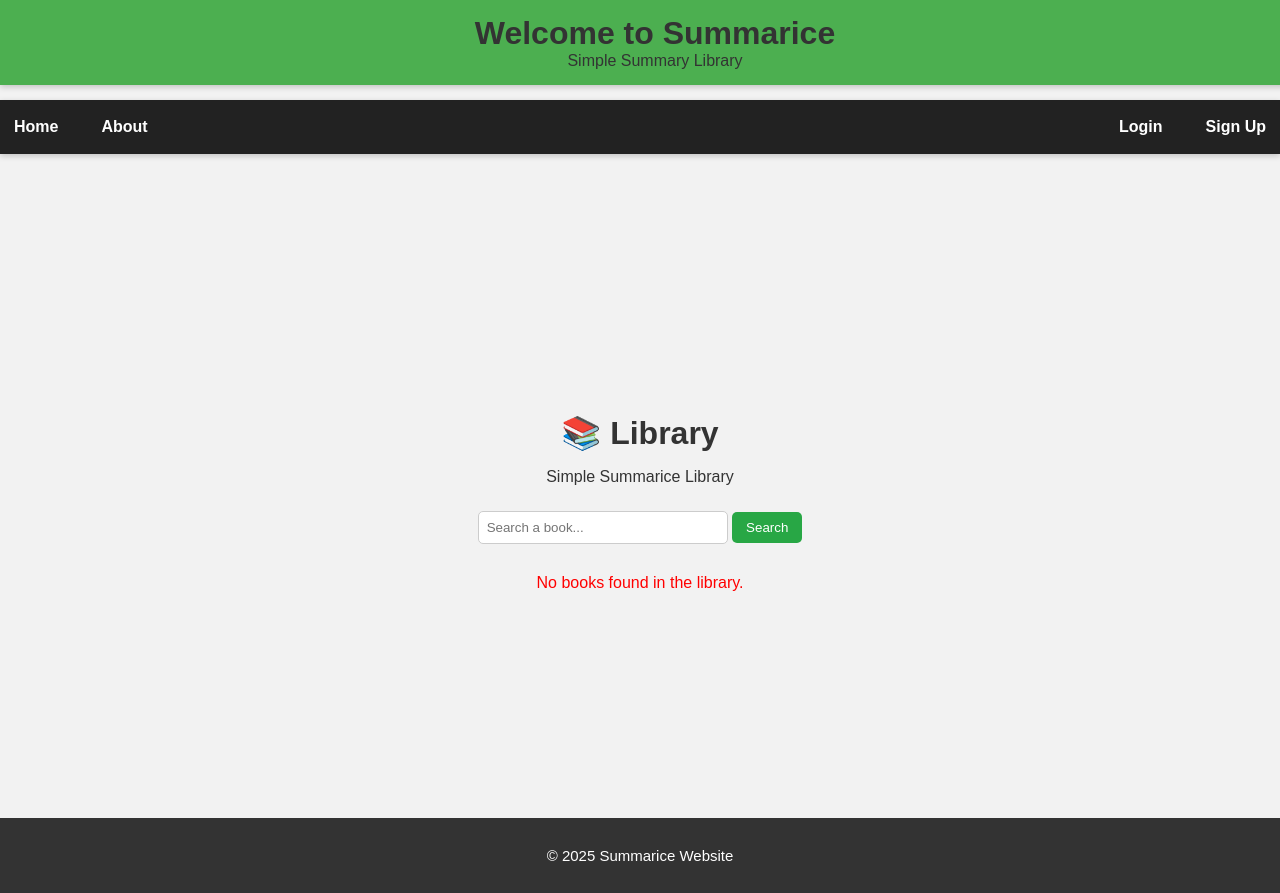
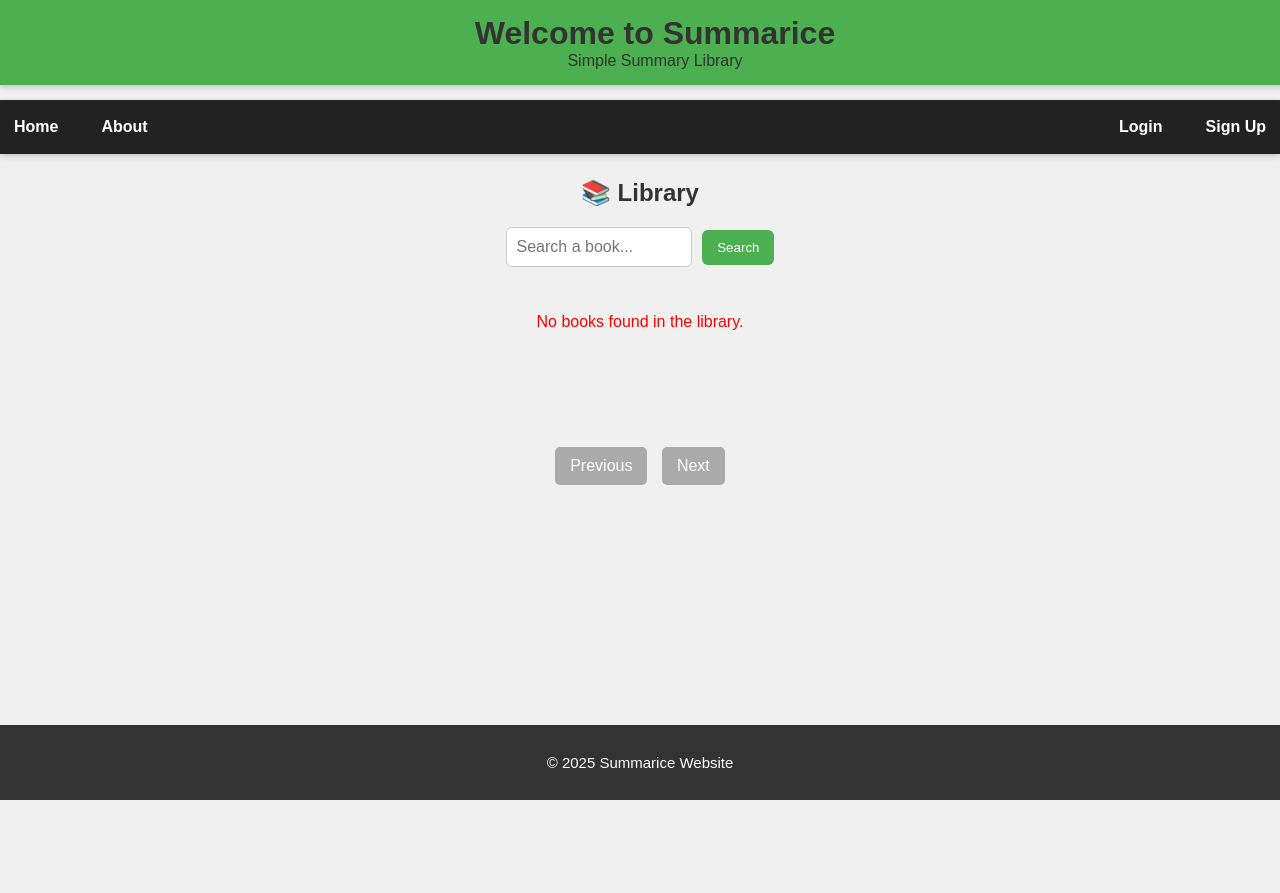
Before and after one commit to GHav1/summarice, a PHP site: page /book_library.php in a window 1280 px wide. After the commit the page ends 800 px from the top, so only its background shows below. Run offline with PHP 8.4, Linux system fonts and the light colour scheme.

Commit message:
Update book_library.php

```diff
--- a/summarice/book_library.php
+++ b/summarice/book_library.php
@@ -1,53 +1,53 @@
-old book_library.php
-
 <?php
 error_reporting(E_ALL);
 ini_set('display_errors', 1);
+session_start();
 
-session_start();
 include 'header.php';
 
-// ✅ Everyone can view
-
+// ✅ Python setup
 $python_path = "D:\\1oneoneone\\Files\\APPS 001\\schoolAppsDL\\Phyton 3\\python.exe";
 $script_path = "C:\\wamp64\\www\\summarice\\library\\book_library.py";
+$command = "\"$python_path\" \"$script_path\"";
 
-$command = "\"$python_path\" \"$script_path\"";
 $output = shell_exec($command . " 2>&1");
 
-// Debug log
-file_put_contents(__DIR__ . "/debug_library.log", "Command:\n$command\n\nOutput:\n$output\n\n", FILE_APPEND);
+// ✅ Log any unexpected issues
+file_put_contents(
+    __DIR__ . "/debug_library.log",
+    "Command:\n$command\n\nOutput:\n$output\n\n",
+    FILE_APPEND
+);
 
 $books = json_decode($output, true);
 if (!is_array($books)) {
     $books = [];
 }
 
-// ✅ Search filter
+// ✅ Search logic
 $search = isset($_GET['search']) ? strtolower(trim($_GET['search'])) : '';
 $filtered_books = [];
 
-if ($search) {
 foreach ($books as $book) {
     if (
+        !$search ||
         (isset($book['title']) && strpos(strtolower($book['title']), $search) !== false) ||
         (isset($book['author']) && strpos(strtolower($book['author']), $search) !== false)
     ) {
         $filtered_books[] = $book;
     }
 }
-} else {
-    $filtered_books = $books;
-}
 
 // ✅ Pagination setup
 $books_per_page = 3;
 $total_books = count($filtered_books);
-$total_pages = max(1, ceil($total_books / $books_per_page));
-$current_page = isset($_GET['page']) ? max(1, intval($_GET['page'])) : 1;
-if ($current_page > $total_pages) $current_page = $total_pages;
+$total_pages = ceil($total_books / $books_per_page);
+$current_page = isset($_GET['page'])
+    ? max(1, min((int)$_GET['page'], $total_pages))
+    : 1;
+
 $start_index = ($current_page - 1) * $books_per_page;
-$display_books = array_slice($filtered_books, $start_index, $books_per_page);
+$paginated_books = array_slice($filtered_books, $start_index, $books_per_page);
 ?>
 
 <!DOCTYPE html>
@@ -57,138 +57,165 @@ $display_books = array_slice($filtered_books, $start_index, $books_per_page);
     <meta name="viewport" content="width=device-width, initial-scale=1.0">
     <title>Library - Summarice</title>
     <link rel="stylesheet" href="styles.css">
+
     <style>
-        body {
-            background-color: #f2f2f2;
-            font-family: Arial, sans-serif;
+        main {
+            padding-top: 40px;
+            padding-bottom: 120px; /* Prevent overlap with fixed footer */
+            max-width: 900px;
+            margin: 0 auto;
         }
-        main {
-            margin-top: 160px; /* ✅ pushes below fixed header/navigation */
-        }
-        .library-header {
-            text-align: center;
-            margin-bottom: 25px;
-        }
-        .library-header h2 {
-            font-size: 2em;
-            color: #333;
-            margin-bottom: 10px;
-        }
+
+        /* Search bar styling */
         .search-container {
             text-align: center;
             margin-bottom: 30px;
+            margin-top: 20px;
         }
-        .search-container input {
-            width: 250px;
-            padding: 8px;
-            border-radius: 5px;
+
+        .search-container form {
+            display: flex;
+            justify-content: center;
+            align-items: center;
+            gap: 10px;
+        }
+
+        .search-container input[type="text"] {
+            width: 60%;
+            max-width: 400px;
+            padding: 10px;
+            border-radius: 6px;
             border: 1px solid #ccc;
+            font-size: 16px;
         }
+
         .search-container button {
-            padding: 8px 14px;
+            padding: 10px 15px;
             border: none;
-            background: #28a745;
-            color: #fff;
-            border-radius: 5px;
+            background: #4CAF50;
+            color: white;
+            border-radius: 6px;
             cursor: pointer;
+            transition: background-color 0.3s ease;
         }
+
         .search-container button:hover {
-            background: #218838;
+            background: #45a049;
         }
+
+        /* Book card layout */
+        .book-list {
+            display: flex;
+            flex-direction: column;
+            gap: 25px;
+            margin-bottom: 100px;
+        }
+
         .book-item {
-            margin: 20px auto;
-            padding: 20px;
-            max-width: 700px;
-            background: #fff;
-            border-radius: 12px;
-            box-shadow: 0 3px 8px rgba(0,0,0,0.1);
+            background: white;
+            border-radius: 10px;
+            padding: 20px 25px;
+            box-shadow: 0 2px 8px rgba(0, 0, 0, 0.1);
+            word-wrap: break-word;
+            text-align: left;
         }
+
         .book-item strong {
-            font-size: 1.2em;
+            font-size: 1.3em;
+            color: #222;
+        }
+
+        .book-item em {
+            color: #555;
+        }
+
+        .book-item p {
             color: #333;
+            line-height: 1.6;
+            margin-top: 12px;
+            white-space: pre-wrap;
         }
-        .book-item em {
-            color: #666;
-        }
+
+        /* Pagination controls */
         .pagination {
             text-align: center;
-            margin: 40px 0;
+            margin-top: 30px;
         }
-        .pagination a, .pagination span {
+
+        .pagination a,
+        .pagination span {
             display: inline-block;
-            padding: 10px 16px;
+            padding: 10px 15px;
+            border-radius: 5px;
             margin: 0 5px;
-            border-radius: 8px;
-            font-weight: bold;
             text-decoration: none;
-            transition: all 0.2s ease-in-out;
+            color: white;
+            background: #4CAF50;
         }
-        .pagination a {
-            background: #28a745;
-            color: white;
-            border: 1px solid #1e7e34;
+
+        .pagination a:hover {
+            background: #45a049;
         }
-        .pagination a:hover {
-            background: #218838;
-        }
-        .pagination span {
-            background: #333;
-            color: #fff;
-            border: 1px solid #111;
+
+        .pagination .disabled {
+            background: #aaa;
+            pointer-events: none;
         }
     </style>
 </head>
+
 <body>
-
     <main>
         <section class="library-section">
+            <h2 style="text-align:center;">📚 Library</h2>
 
-        <!-- ✅ Now properly placed below navigation -->
-        <div class="library-header">
-            <h2>📚 Library</h2>
-            <p>Simple Summarice Library</p>
-        </div>
-
+            <!-- Search Bar -->
             <div class="search-container">
                 <form method="get">
-                <input type="text" name="search" placeholder="Search a book..."
-                       value="<?php echo htmlspecialchars($search); ?>">
+                    <input
+                        type="text"
+                        name="search"
+                        placeholder="Search a book..."
+                        value="<?php echo htmlspecialchars($search); ?>"
+                    >
                     <button type="submit">Search</button>
                 </form>
             </div>
 
+            <!-- Book List -->
             <div class="book-list">
-            <?php if (empty($display_books)): ?>
+                <?php if (empty($paginated_books)): ?>
                     <p style="color:red;text-align:center;">No books found in the library.</p>
                 <?php else: ?>
-                <?php foreach ($display_books as $book): ?>
+                    <?php foreach ($paginated_books as $book): ?>
                         <div class="book-item">
-                        <strong><?php echo htmlspecialchars($book['title'] ?? 'Untitled'); ?></strong><br>
-                        <em>by <?php echo htmlspecialchars($book['author'] ?? 'Unknown'); ?></em><br><br>
-                        <p><?php echo nl2br(htmlspecialchars($book['content'] ?? 'No content available.')); ?></p>
+                            <strong><?php echo htmlspecialchars($book['title']); ?></strong><br>
+                            <em>by <?php echo htmlspecialchars($book['author']); ?></em><br><br>
+                            <p><?php echo nl2br(htmlspecialchars($book['content'] ?? '')); ?></p>
                         </div>
                     <?php endforeach; ?>
                 <?php endif; ?>
             </div>
 
-        <?php if ($total_pages > 1): ?>
+            <!-- Pagination -->
             <div class="pagination">
                 <?php if ($current_page > 1): ?>
-                <a href="?<?php echo http_build_query(['page' => $current_page - 1, 'search' => $search]); ?>">⬅ Previous</a>
+                    <a href="?page=<?php echo $current_page - 1; ?>&search=<?php echo urlencode($search); ?>">Previous</a>
+                <?php else: ?>
+                    <span class="disabled">Previous</span>
                 <?php endif; ?>
-            <span>Page <?php echo $current_page; ?> of <?php echo $total_pages; ?></span>
+
                 <?php if ($current_page < $total_pages): ?>
-                <a href="?<?php echo http_build_query(['page' => $current_page + 1, 'search' => $search]); ?>">Next ➡</a>
+                    <a href="?page=<?php echo $current_page + 1; ?>&search=<?php echo urlencode($search); ?>">Next</a>
+                <?php else: ?>
+                    <span class="disabled">Next</span>
                 <?php endif; ?>
             </div>
-        <?php endif; ?>
-
         </section>
     </main>
 
     <footer>
         <p>&copy; 2025 Summarice Website</p>
     </footer>
-
 </body>
 </html>
```
Lines whose indentation alone changed are shown as unchanged.
